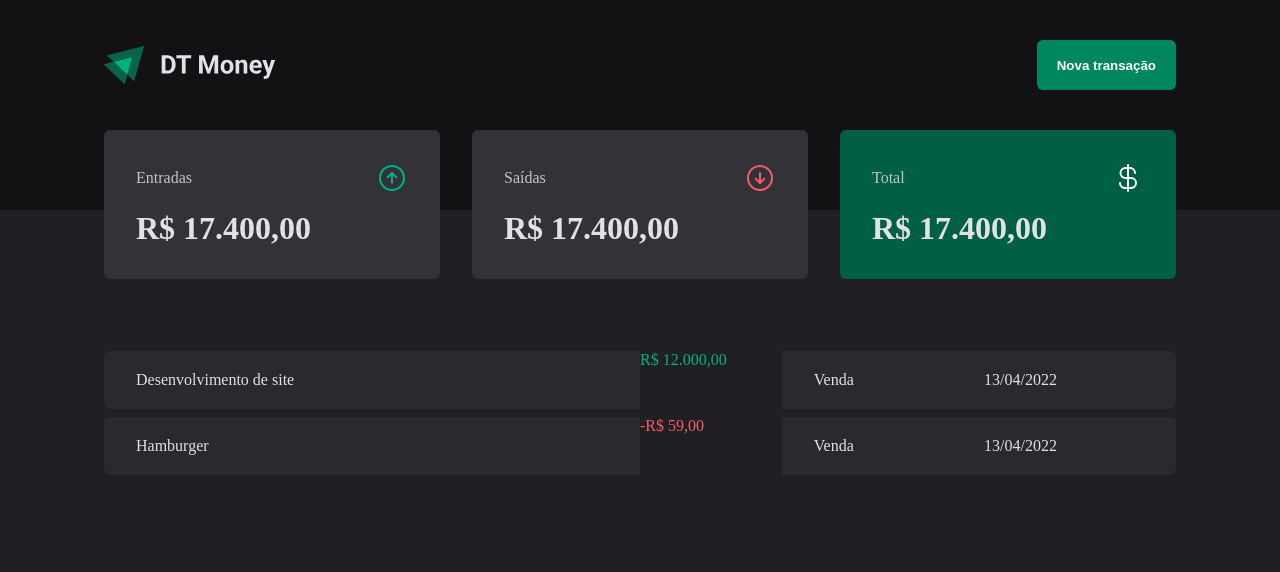
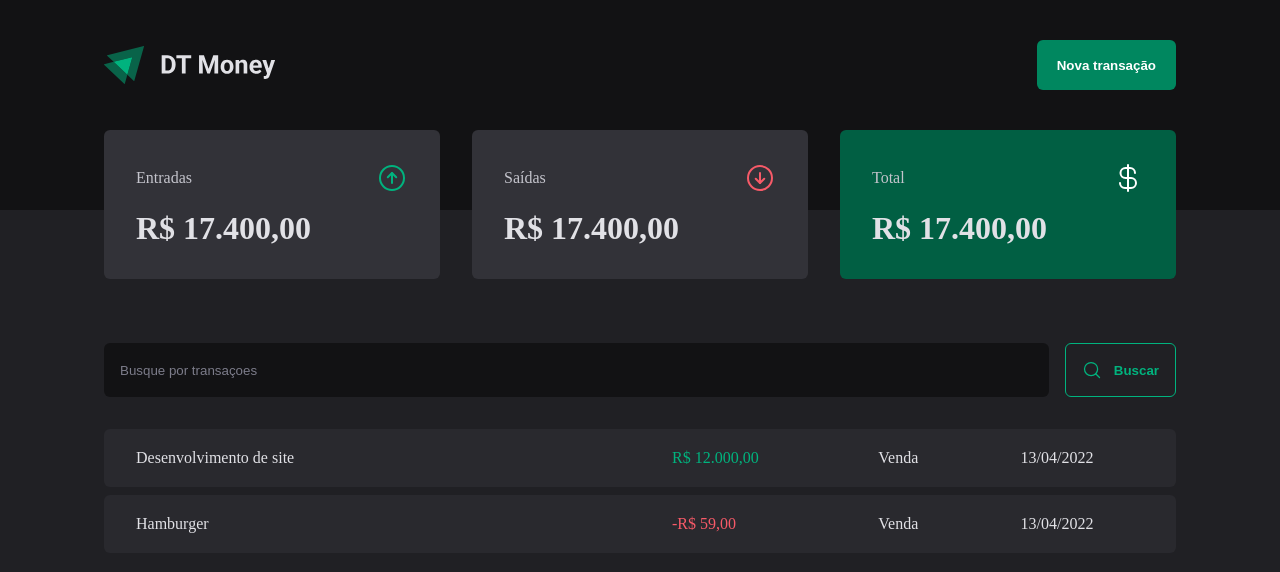
Before and after one commit to daniellichotti/03-dt-money, a React (Vite) app: page / in a window 1280 px wide. Shown: the top 572 px of the page. Built offline with nearby package versions, Linux system fonts and the light colour scheme.

Commit message:
Componente: SearchForm - Estrutura Visual

```diff
--- /dev/null
+++ b/src/pages/Transactions/components/SearchForm/index.tsx
@@ -0,0 +1,14 @@
+import { MagnifyingGlass } from 'phosphor-react';
+import { SeartchFormContainer } from './styles';
+
+export function SearchForm() {
+    return (
+        <SeartchFormContainer>
+            <input placeholder="Busque por transaçoes" />
+            <button type="submit">
+                <MagnifyingGlass size={20} />
+                Buscar
+            </button>
+        </SeartchFormContainer>
+    );
+}
--- /dev/null
+++ b/src/pages/Transactions/components/SearchForm/styles.ts
@@ -0,0 +1,40 @@
+import styled from 'styled-components';
+
+export const SeartchFormContainer = styled.form`
+    display: flex;
+    gap: 1rem;
+
+    input {
+        flex: 1;
+        border-radius: 6px;
+        border: 0;
+        background: ${(props) => props.theme['gray-900']};
+        color: ${(props) => props.theme['gray-300']};
+        padding: 1rem;
+
+        &::placeholder {
+            color: ${(props) => props.theme['gray-500']};
+        }
+    }
+
+    button {
+        display: flex;
+        align-items: center;
+        gap: 0.75rem;
+
+        border: 0;
+        padding: 1rem;
+        background: transparent;
+        border: 1px solid ${(props) => props.theme['green-300']};
+        color: ${(props) => props.theme['green-300']};
+        font-weight: bold;
+        border-radius: 6px;
+
+        &:hover {
+            background: ${(props) => props.theme['green-500']};
+            border-color: ${(props) => props.theme['green-500']};
+            color: ${(props) => props.theme.white};
+            transition: background-color 0.2s, color 0.2s, border-color 0.2s;
+        }
+    }
+`;
--- a/src/pages/Transactions/index.tsx
+++ b/src/pages/Transactions/index.tsx
@@ -1,5 +1,6 @@
 import { Header } from '../../components/Header';
 import { Summary } from '../../components/Summary';
+import { SearchForm } from './components/SearchForm';
 import {
     PriceHighlight,
     TransactionsContainer,
@@ -12,21 +13,26 @@
             <Header />
             <Summary />
             <TransactionsContainer>
+                <SearchForm />
                 <TransactionsTable>
                     <tbody>
                         <tr>
                             <td width="50%">Desenvolvimento de site</td>
+                            <td>
                                 <PriceHighlight variant="income">
                                     R$ 12.000,00
                                 </PriceHighlight>
+                            </td>
                             <td>Venda</td>
                             <td>13/04/2022</td>
                         </tr>
                         <tr>
                             <td width="50%">Hamburger</td>
+                            <td>
                                 <PriceHighlight variant="outcome">
                                     -R$ 59,00
                                 </PriceHighlight>
+                            </td>
                             <td>Venda</td>
                             <td>13/04/2022</td>
                         </tr>
--- a/src/pages/Transactions/styles.ts
+++ b/src/pages/Transactions/styles.ts
@@ -11,7 +11,7 @@
     width: 100%;
     border-collapse: separate;
     border-spacing: 0 0.5rem;
-    /* margin-top: 1.5rem; */
+    margin-top: 1.5rem;
     td {
         padding: 1.25rem 2rem;
         background: ${(props) => props.theme['gray-700']};
```
Lines whose indentation alone changed are shown as unchanged.
